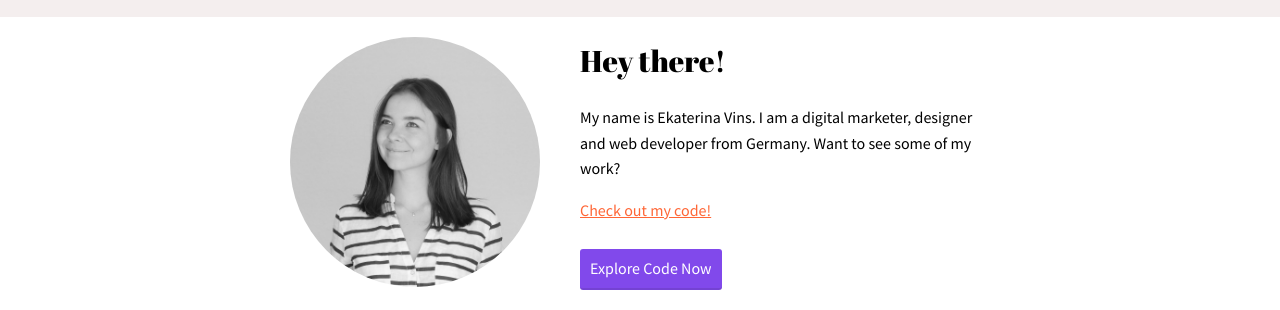
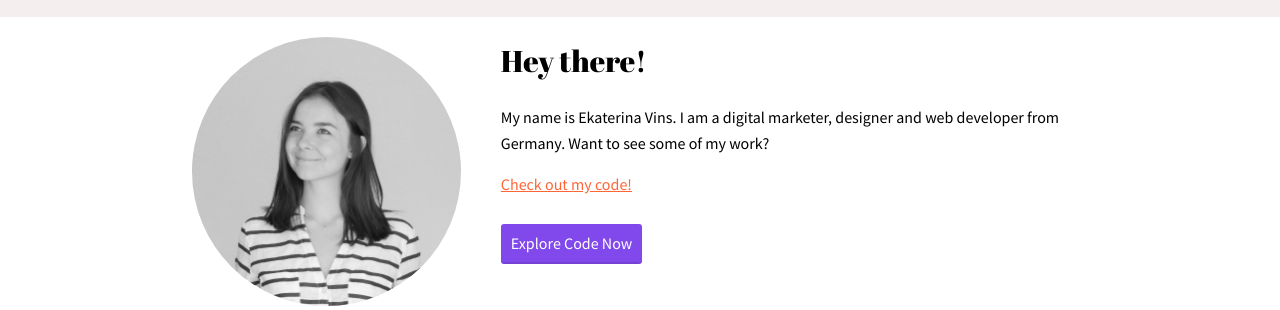
Before and after one commit to Techmo27/portfolio-website-EV, a plain HTML site: page index.html in a window 1280 px wide. Shown: the part 93-403 px from the top of the page. Drawn offline with Linux system fonts and the light colour scheme.

Commit message:
changed pixel to percantage

```diff
--- a/css/style.production.css
+++ b/css/style.production.css
@@ -137,7 +137,7 @@ button:visited {
 
 .profile__portrait {
   float: left;
-  width: 250px;
+  width: 30%;
   margin-right: 40px;
   border-radius: 50%;
 }
@@ -160,12 +160,12 @@ button:visited {
 }
 
 .profile {
-  max-width: 700px;
+  max-width: 70%;
   margin: 0 auto;
 }
 
 .contact {
-  max-width: 500px;
+  max-width: 50%;
   margin-left: 15px;
   margin-right: 15px;
 }
@@ -175,7 +175,7 @@ button:visited {
 }
 
 .about {
-  max-width: 700px;
+  max-width: 70%;
   margin: 0 auto;
   text-align: center;
 }
--- a/css/styles.css
+++ b/css/styles.css
@@ -111,7 +111,7 @@ button:visited,
 
 .profile__portrait {
   float: left;
-  width: 250px;
+  width: 30%;
   margin-right: 40px;
   border-radius: 50%;
 }
@@ -129,12 +129,12 @@ button:visited,
 }
 
 .profile {
-  max-width: 700px;
+  max-width: 70%;
   margin: 0 auto;
 }
 
 .contact {
-  max-width: 500px;
+  max-width: 50%;
   margin-left: 15px;
   margin-right: 15px;
 }
@@ -144,7 +144,7 @@ button:visited,
 }
 
 .about {
-  max-width: 700px;
+  max-width: 70%;
   margin: 0 auto;
   text-align: center;
 }
```
